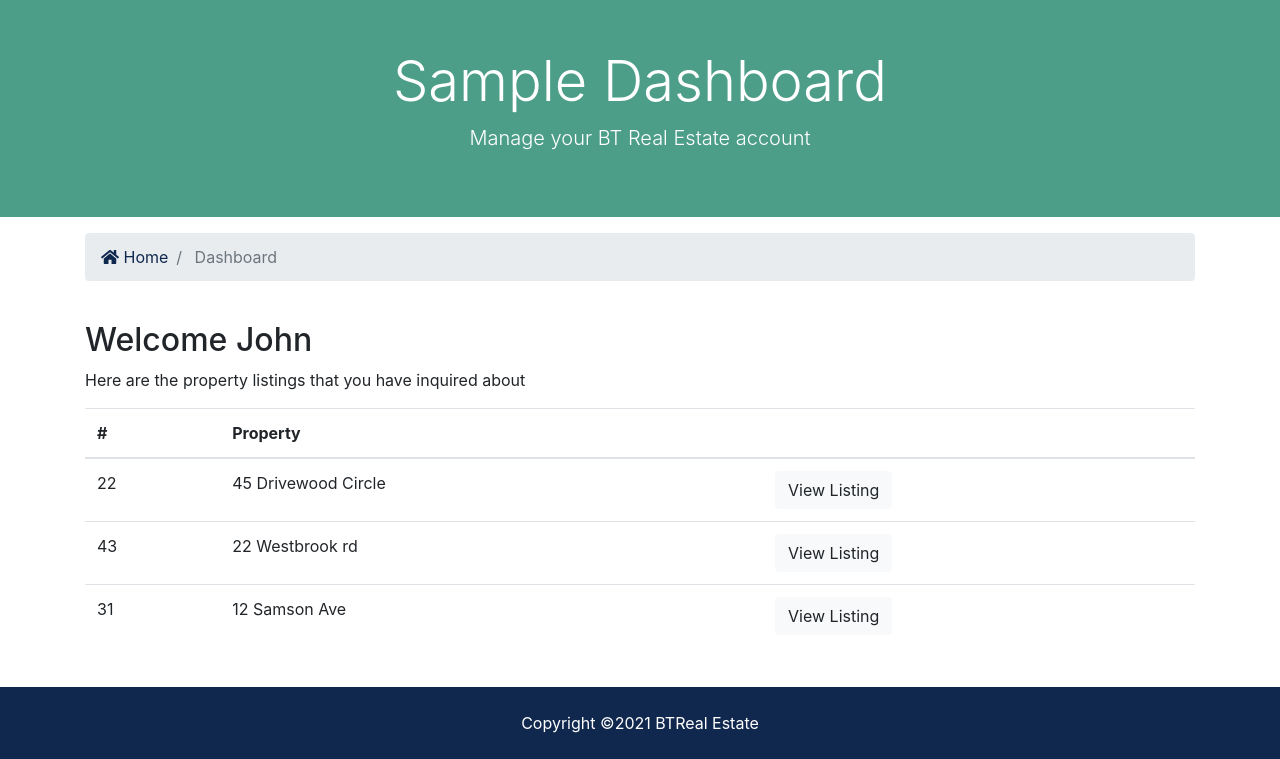
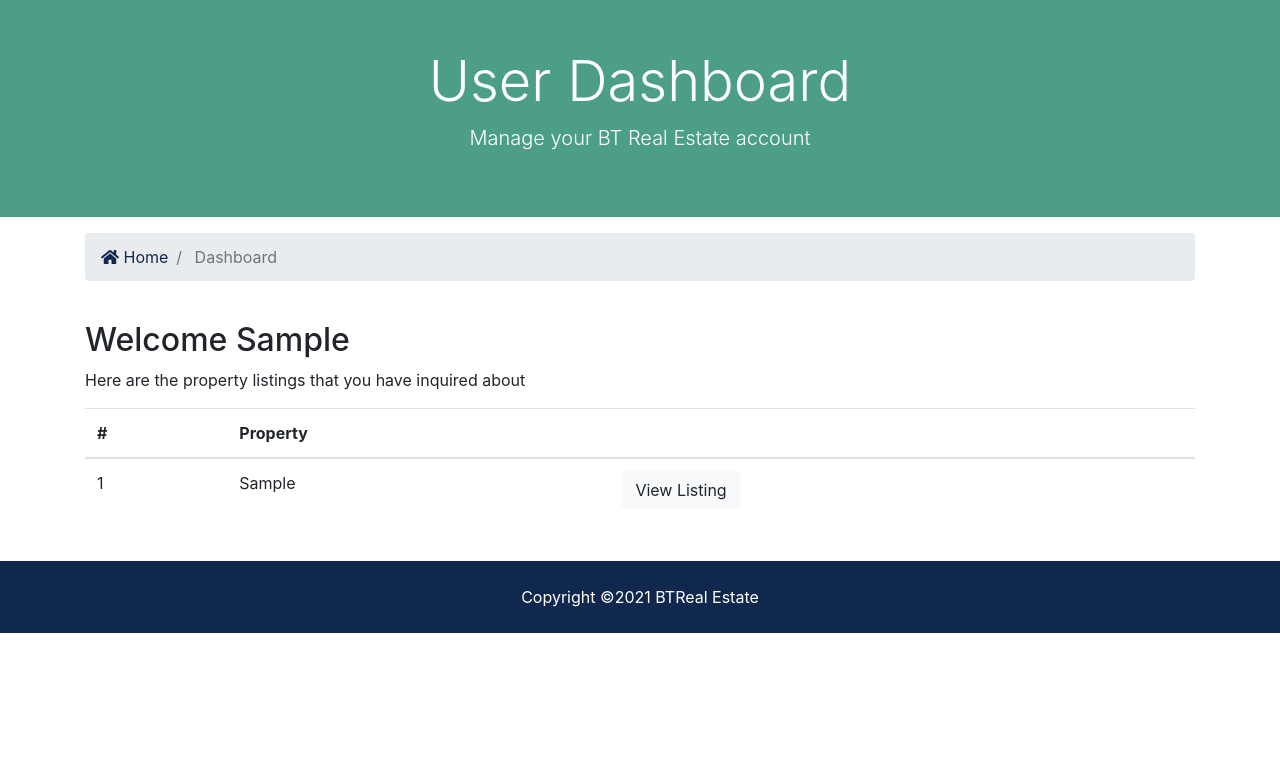
Before and after one commit to AlexanderRyabykh/btre_project, a Django app: page /accounts/dashboard in a window 1280 px wide. Shown: the part 128-887 px from the top of the page. After the commit the page ends 761 px from the top, so only its background shows below. Run offline with Django 3.2, Linux system fonts and the light colour scheme; a user stored in the database is signed in; tables that the repository leaves empty hold one stand-in row (values such as "Sample post"); parts of the project's set-up code (start-up, migrations or seed data) failed here and were passed over; some libraries are stand-ins or nearby versions.

Commit message:
Dashboard functionality was added

```diff
--- a/accounts/views.py
+++ b/accounts/views.py
@@ -1,6 +1,9 @@
 from django.shortcuts import render, redirect
 from django.contrib import messages, auth
 from django.contrib.auth.models import User
+
+from contacts.models import Contact
+
 
 def register(request):
     if request.method == 'POST':
@@ -61,6 +64,12 @@ def logout(request):
 
 def dashboard(request):
     if request.user.is_authenticated:
-        return render(request, 'accounts/dashboard.html')
+        user_contacts = Contact.objects.order_by    ('-contact_date').filter(user_id=request.user.id)
+
+        context = {
+            'contacts': user_contacts
+        }
+
+        return render(request, 'accounts/dashboard.html', context)
     else:
         return redirect('login')
--- a/templates/accounts/dashboard.html
+++ b/templates/accounts/dashboard.html
@@ -7,7 +7,7 @@
     <div class="container">
       <div class="row text-center">
         <div class="col-md-12">
-          <h1 class="display-4">{{ user.first_name }} Dashboard</h1>
+          <h1 class="display-4">User Dashboard</h1>
           <p class="lead">Manage your BT Real Estate account</p>
         </div>
       </div>
@@ -35,7 +35,8 @@
     <div class="container">
       <div class="row">
         <div class="col-md-12">
-          <h2>Welcome John</h2>
+          <h2>Welcome {{ user.first_name }}</h2>
+          {% if contacts %}
             <p>Here are the property listings that you have inquired about</p>
             <table class="table">
               <thead>
@@ -46,29 +47,20 @@
                 </tr>
               </thead>
               <tbody>
+                {% for contact in contacts %}
                   <tr>
-                <td>22</td>
-                <td>45 Drivewood Circle</td>
+                    <td>{{ contact.id }}</td>
+                    <td>{{ contact.listing }}</td>
                     <td>
-                  <a class="btn btn-light" href="#">View Listing</a>
+                      <a class="btn btn-light" href="{% url 'listing' contact.listing_id %}">View Listing</a>
                     </td>
                   </tr>
-              <tr>
-                <td>43</td>
-                <td>22 Westbrook rd</td>
-                <td>
-                  <a class="btn btn-light" href="#">View Listing</a>
-                </td>
-              </tr>
-              <tr>
-                <td>31</td>
-                <td>12 Samson Ave</td>
-                <td>
-                  <a class="btn btn-light" href="#">View Listing</a>
-                </td>
-              </tr>
+                {% endfor %}
               </tbody>
             </table>
+          {% else %}
+            <p>You have not made any inquiries</p>
+          {% endif %}
         </div>
       </div>
     </div>
```
Also changed, not shown: btre/settings.py (+7 -0 lines). Lines whose indentation alone changed are shown as unchanged.
